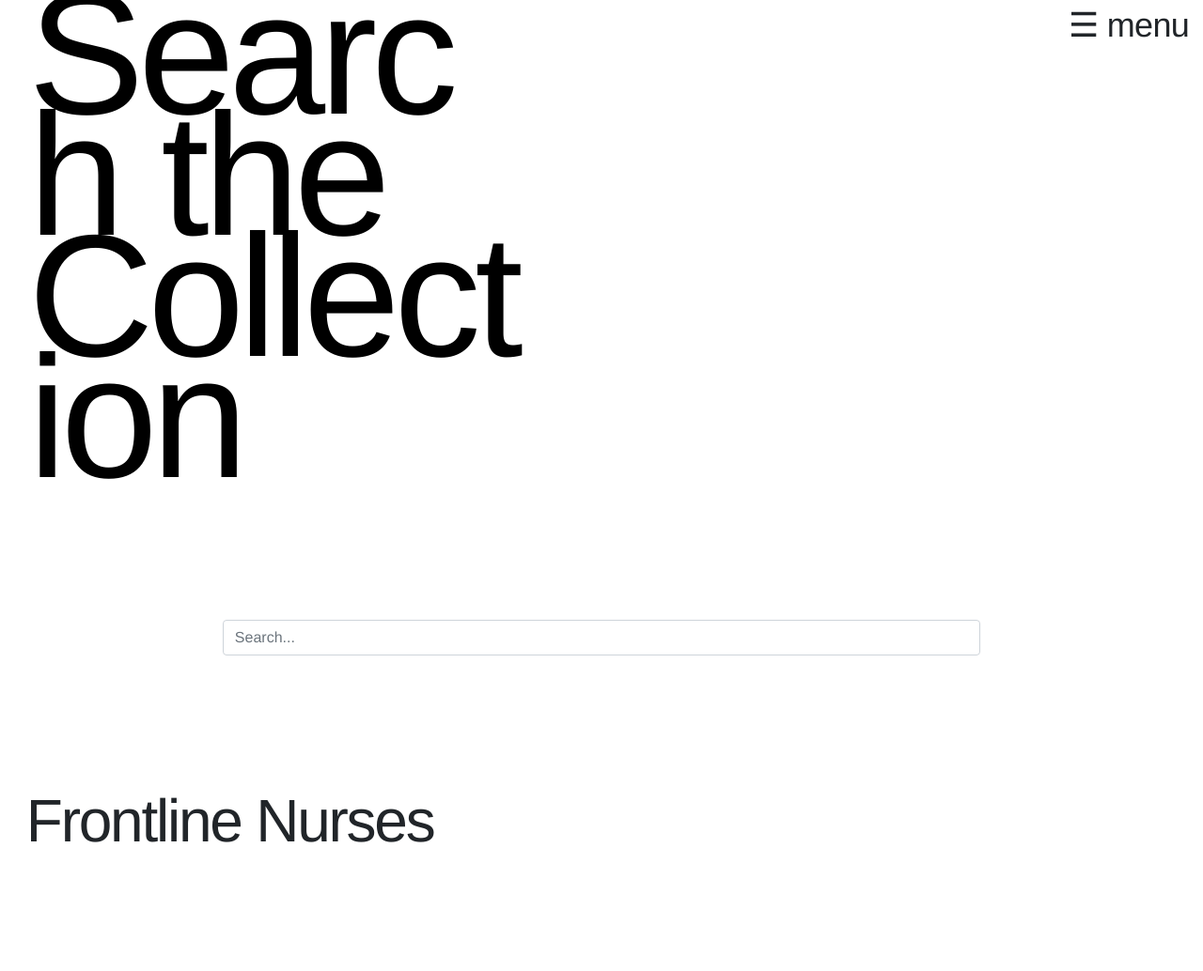
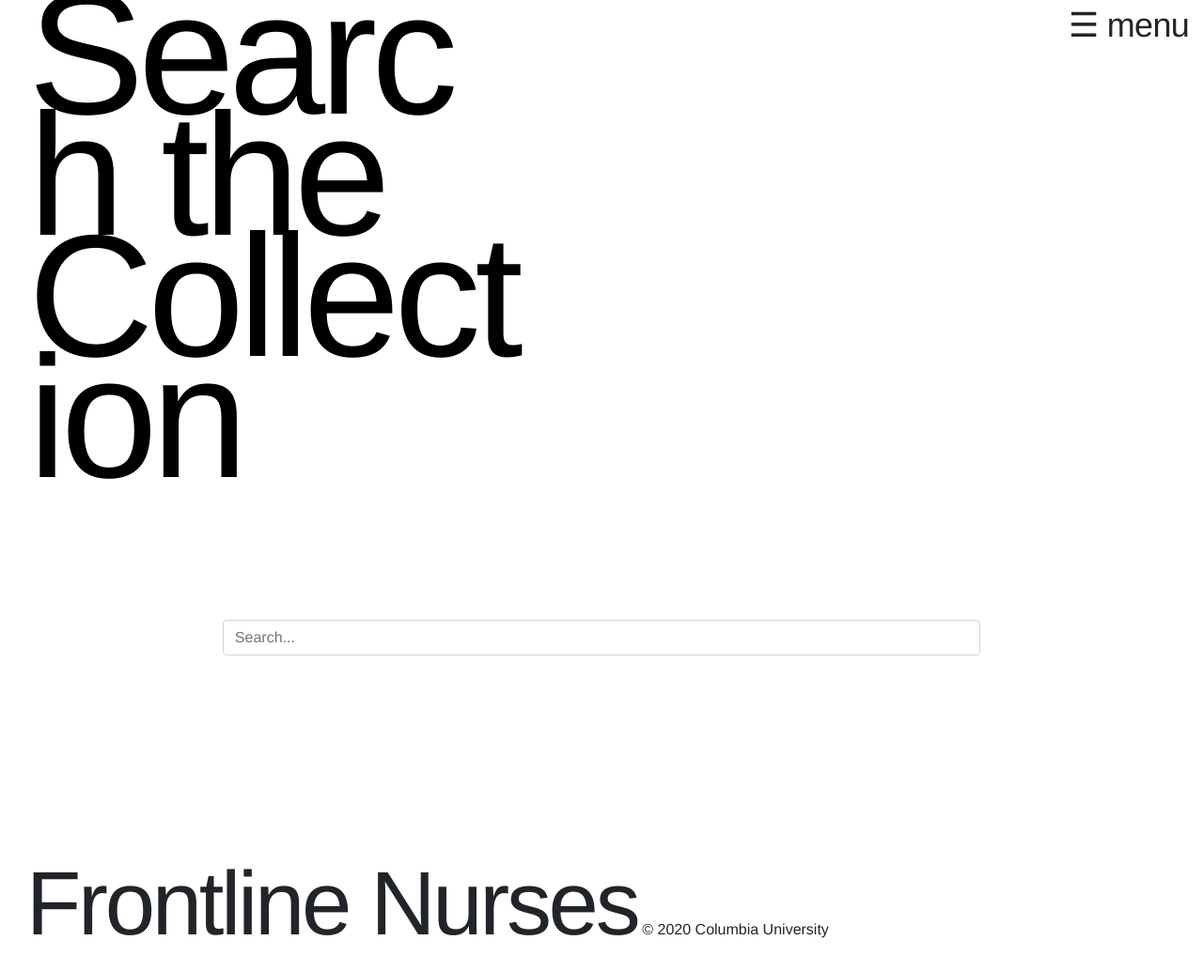
Before and after one commit to elotroalex/frontlines, a Jekyll site: the page built from pages/search.md, in a window 1280 px wide. Shown: the whole page at 94% size. Built offline with Jekyll 4.4.1, drawn with Linux system fonts in a browser that asks for light colours; some web fonts are replaced; before the commit the page ends 922 px from its top, so only the background shows below that.

Commit message:
fixed footer

```diff
--- a/_includes/footer.html
+++ b/_includes/footer.html
@@ -1,5 +1,6 @@
 <footer id='footer' class='page-footer'>
 	<div class="container">
     <span class='footer-title'>Frontline Nurses</span>
+    <span class="footer-rights">&#169; 2020 Columbia University</span>
     </div>
 </footer>
--- a/_sass/_frontlines.scss
+++ b/_sass/_frontlines.scss
@@ -395,11 +395,16 @@ a.page-title-text:hover {
 #footer {
   // background-color: $accent-light-blue;
   width: 100%;
+  padding-top: 4rem;
 }
 
 .footer-title {
-  font-size: 4rem;
+  font-size: 6rem;
   letter-spacing: -0.035em;
+}
+
+.footer-rights {
+  font-size: 1rem;
 }
 
 @media (max-width:1024px) {
```
